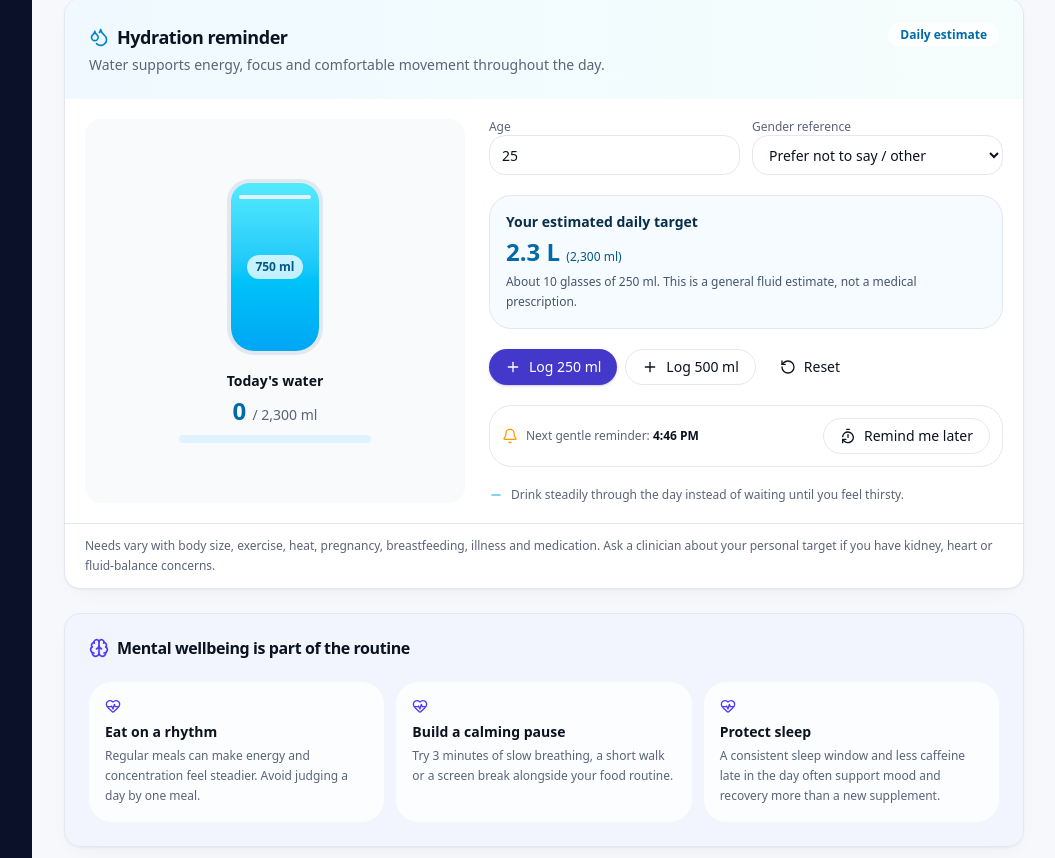
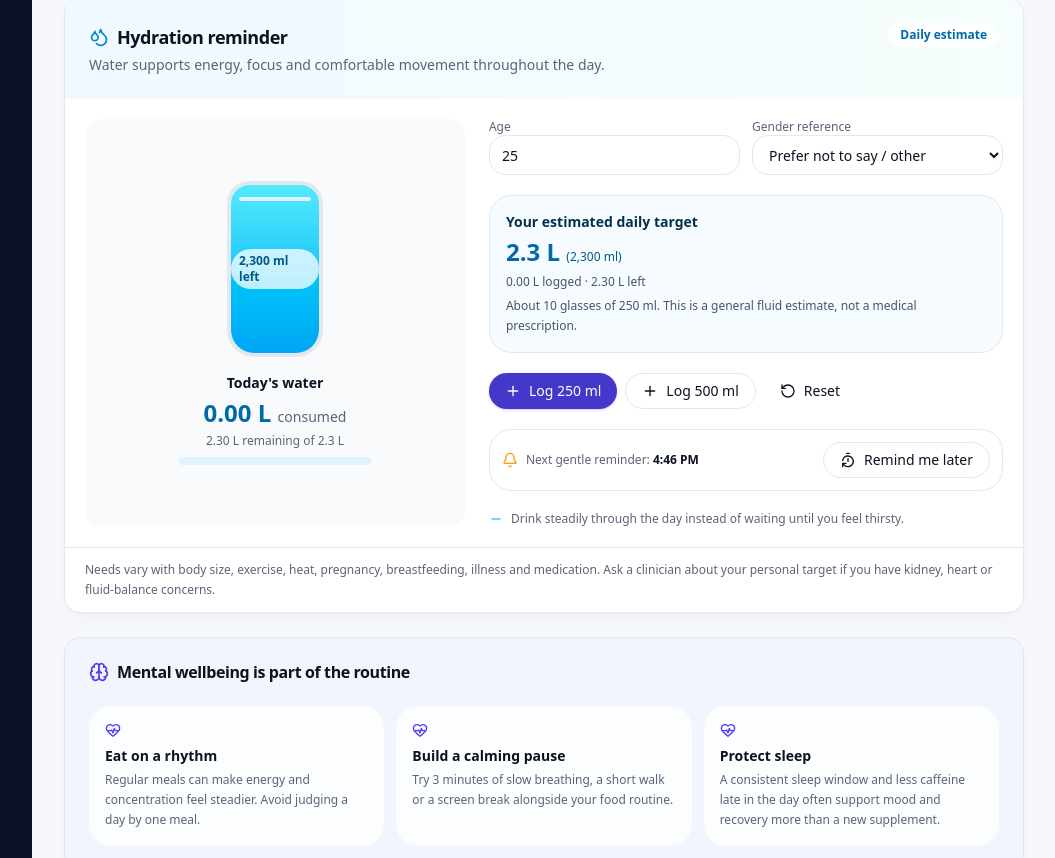
Before and after one commit to itsshristijha/vertebra-ai, a Next.js app: page /diet in a window 1280 px wide. Shown: the part 2721-3579 px from the top of the page, without its empty margins (224-1279 px from the left). Built offline with nearby package versions, Linux system fonts and the light colour scheme.

Commit message:
Fix live hydration litre progress

```diff
--- a/src/components/diet/HydrationTracker.tsx
+++ b/src/components/diet/HydrationTracker.tsx
@@ -24,9 +24,9 @@ export function HydrationTracker() {
   const [drunk, setDrunk] = useState(0);
   const [reminderTime, setReminderTime] = useState(nextReminder);
   const target = useMemo(() => dailyTarget(age, gender), [age, gender]);
-  const bottleCapacity = 750;
-  const bottleLevel = Math.max(0, 1 - (drunk % bottleCapacity) / bottleCapacity);
+  const bottleLevel = Math.max(0, 1 - drunk / target);
   const progress = Math.min(100, Math.round((drunk / target) * 100));
+  const remaining = Math.max(0, target - drunk);
 
   function addWater(amount: number) {
     setDrunk((current) => Math.min(target, Math.max(0, current + amount)));
@@ -48,9 +48,9 @@ export function HydrationTracker() {
           <div className="relative h-44 w-24 overflow-hidden rounded-b-[1.7rem] rounded-t-xl border-4 border-sky-200 bg-white shadow-inner">
             <div className="absolute inset-x-0 bottom-0 bg-gradient-to-t from-sky-500 to-cyan-300 transition-all duration-500" style={{ height: `${Math.max(8, bottleLevel * 100)}%` }} />
             <div className="absolute inset-x-2 top-3 h-1 rounded-full bg-sky-100" />
-            <div className="absolute inset-0 flex items-center justify-center"><span className="rounded-full bg-white/75 px-2 py-1 text-xs font-bold text-sky-800">{Math.max(0, bottleCapacity - (drunk % bottleCapacity))} ml</span></div>
+            <div className="absolute inset-0 flex items-center justify-center"><span className="rounded-full bg-white/75 px-2 py-1 text-xs font-bold text-sky-800">{remaining.toLocaleString()} ml left</span></div>
           </div>
-          <div className="mt-4 text-center"><p className="text-sm font-semibold">Today&apos;s water</p><p className="mt-1 text-2xl font-bold text-sky-700">{drunk.toLocaleString()} <span className="text-sm font-medium text-muted-foreground">/ {target.toLocaleString()} ml</span></p><div className="mt-2 h-2 w-48 overflow-hidden rounded-full bg-sky-100"><div className="h-full rounded-full bg-sky-500 transition-all" style={{ width: `${progress}%` }} /></div></div>
+          <div className="mt-4 text-center"><p className="text-sm font-semibold">Today&apos;s water</p><p className="mt-1 text-2xl font-bold text-sky-700">{(drunk / 1000).toFixed(2)} L <span className="text-sm font-medium text-muted-foreground">consumed</span></p><p className="mt-1 text-xs text-muted-foreground">{(remaining / 1000).toFixed(2)} L remaining of {(target / 1000).toFixed(1)} L</p><div className="mt-2 h-2 w-48 overflow-hidden rounded-full bg-sky-100"><div className="h-full rounded-full bg-sky-500 transition-all" style={{ width: `${progress}%` }} /></div></div>
         </div>
 
         <div className="space-y-5">
@@ -64,7 +64,7 @@ export function HydrationTracker() {
               </select>
             </label>
           </div>
-          <div className="rounded-xl border border-sky-100 bg-sky-50/60 p-4"><p className="text-sm font-semibold text-sky-950">Your estimated daily target</p><p className="mt-1 text-2xl font-bold text-sky-700">{(target / 1000).toFixed(1)} L <span className="text-xs font-medium text-sky-800">({target.toLocaleString()} ml)</span></p><p className="mt-1 text-xs leading-5 text-slate-600">About {Math.ceil(target / 250)} glasses of 250 ml. This is a general fluid estimate, not a medical prescription.</p></div>
+          <div className="rounded-xl border border-sky-100 bg-sky-50/60 p-4"><p className="text-sm font-semibold text-sky-950">Your estimated daily target</p><p className="mt-1 text-2xl font-bold text-sky-700">{(target / 1000).toFixed(1)} L <span className="text-xs font-medium text-sky-800">({target.toLocaleString()} ml)</span></p><p className="mt-1 text-xs leading-5 text-slate-600">{(drunk / 1000).toFixed(2)} L logged · {(remaining / 1000).toFixed(2)} L left</p><p className="mt-1 text-xs leading-5 text-slate-600">About {Math.ceil(target / 250)} glasses of 250 ml. This is a general fluid estimate, not a medical prescription.</p></div>
           <div className="flex flex-wrap gap-2"><Button size="sm" onClick={() => addWater(250)}><Plus className="h-4 w-4" /> Log 250 ml</Button><Button size="sm" variant="outline" onClick={() => addWater(500)}><Plus className="h-4 w-4" /> Log 500 ml</Button><Button size="sm" variant="ghost" onClick={() => setDrunk(0)}><RotateCcw className="h-4 w-4" /> Reset</Button></div>
           <div className="flex flex-wrap items-center justify-between gap-3 rounded-xl border border-border p-3"><div className="flex items-center gap-2 text-xs text-muted-foreground"><Bell className="h-4 w-4 text-amber-500" /><span>Next gentle reminder: <strong className="text-foreground">{reminderTime}</strong></span></div><Button size="sm" variant="outline" onClick={() => setReminderTime(nextReminder())}><TimerReset className="h-4 w-4" /> Remind me later</Button></div>
           <div className="flex items-center gap-2 text-xs text-muted-foreground"><Minus className="h-3.5 w-3.5 text-sky-500" /> Drink steadily through the day instead of waiting until you feel thirsty.</div>
```
